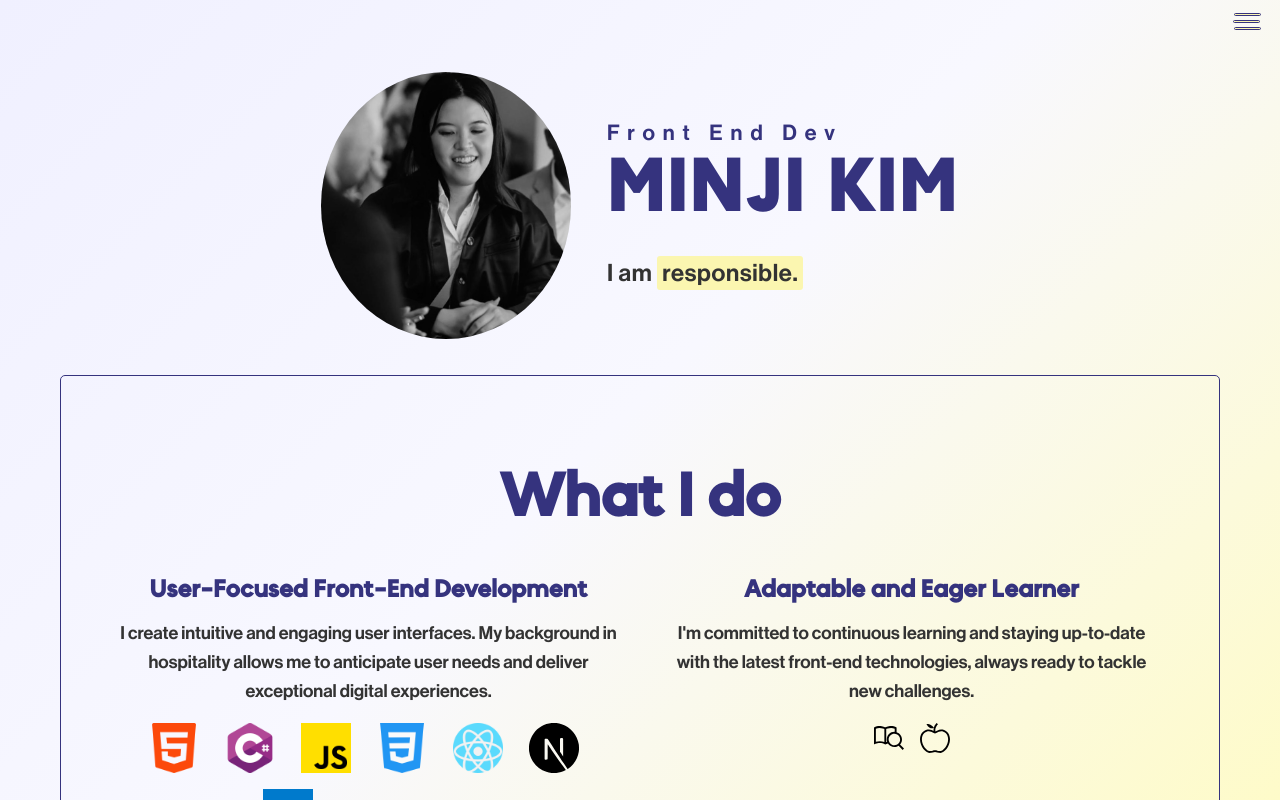
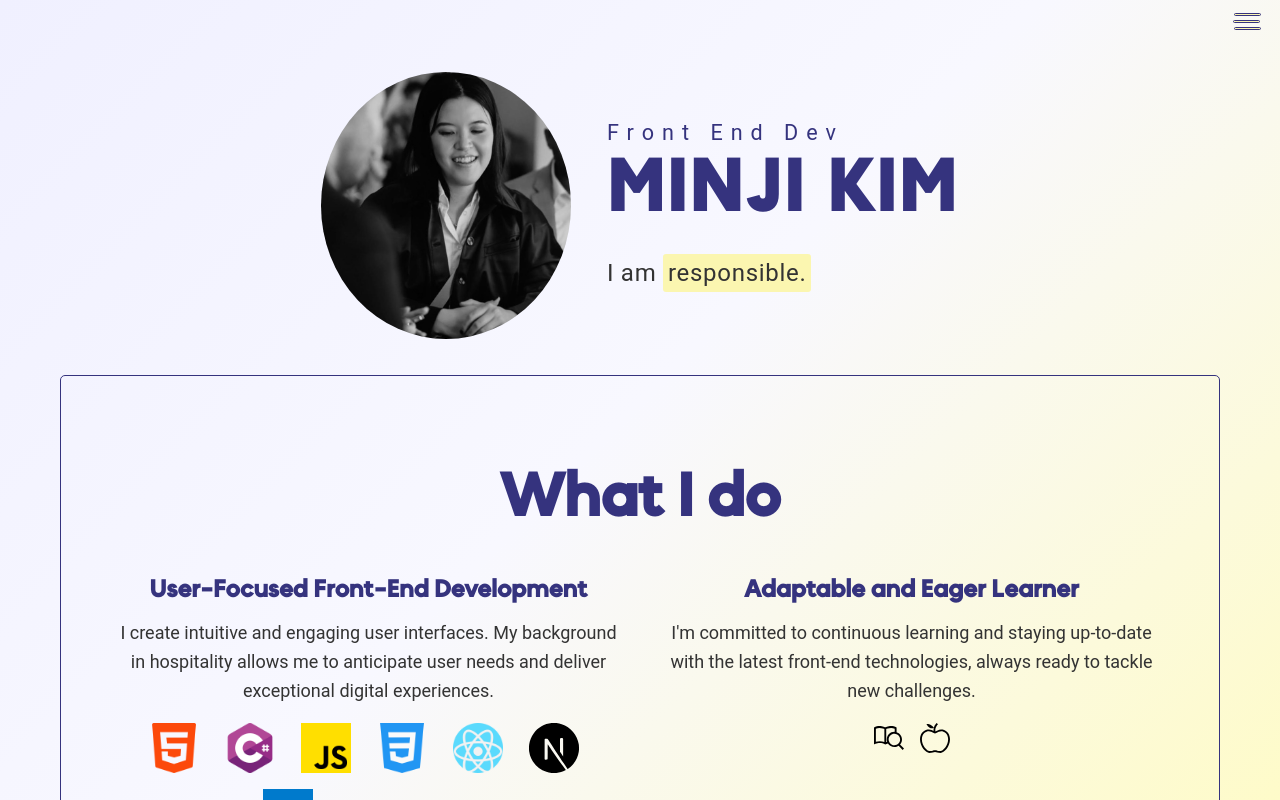
Before and after one commit to minzikimi/portfolio_vr1, a React (Vite) app: page / in a window 1280 px wide. Shown: the top 800 px of the page. Built offline with nearby package versions, Linux system fonts and the light colour scheme.

Commit message:
style:change font

```diff
--- a/src/index.css
+++ b/src/index.css
@@ -121,8 +121,7 @@ h3 {
 
 p{
     color:var(--clr-text);
-    font-weight: 200;
-    font-family: var(--ff-secondary);
+    font-family: 'Roboto', sans-serif;
 }
 
 /* General Layout Container */
```
